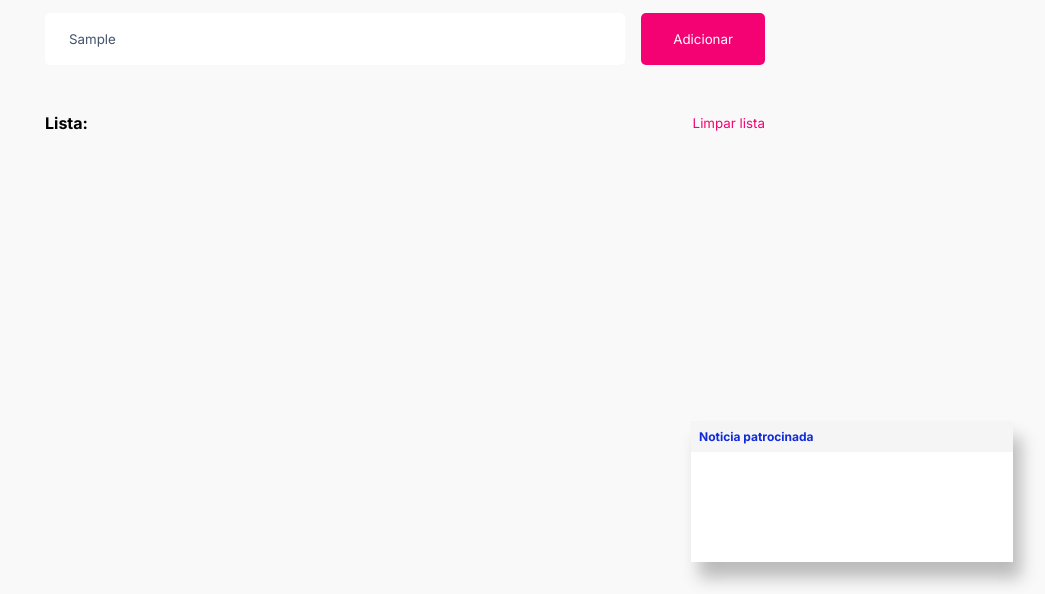
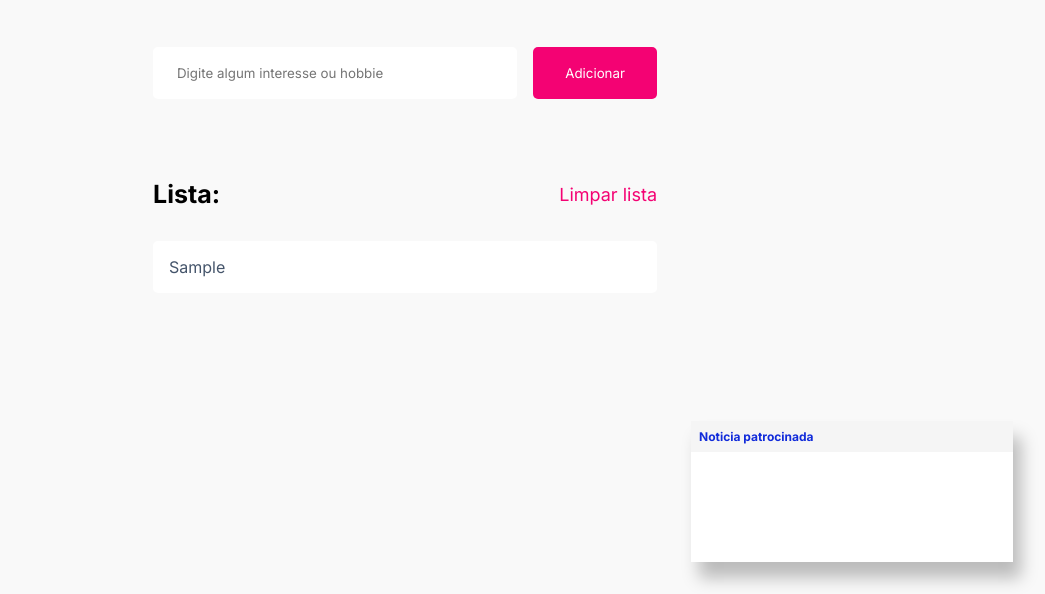
Before and after one commit to pricbnll/listaInteresses, a plain HTML site: page index.html in a window 1280 px wide. Both pictures are taken after typing "Sample" into the empty fields and a click on the button "Adicionar". Shown: the part 206-800 px from the top of the page, without its empty margins (235-1280 px from the left). Drawn offline with Linux system fonts and the light colour scheme; files that its build step writes are made by us from their sources.

Commit message:
feat: Criado lista de interesses

```diff
--- a/index.css
+++ b/index.css
@@ -26,7 +26,7 @@ body {
 
 header {
     margin-top: 64px;
-    margin-bottom: 40px;
+    margin-bottom: 50px;
     display: flex;
     align-items: center;
     justify-content: center;
@@ -36,14 +36,14 @@ header {
 header h1 {
     font-size: 32px;
     color: #44546A;
-    margin-top: 16px;
+    margin-top: 40px;
 }
 
 .form {
     display: flex;
     gap: 16px;
-    margin-bottom: 32px;
-    width: 100%;
+    margin-bottom: 80px;
+    width: 70%;
 }
 
 .form input {
@@ -68,7 +68,7 @@ header h1 {
     filter: brightness(0.8);
 }
 .list {
-    width: 100%;
+    width: 70%;
     max-width: 720px;
     margin: 0 auto;
 }
@@ -76,8 +76,9 @@ header h1 {
 .list div {
     display: flex;
     justify-content: space-between;
-    padding: 16px 0;
+    padding: px 0;
     margin-bottom: 32px;
+    font-size: 25px;
 }
 
 .list div button {
@@ -85,7 +86,9 @@ header h1 {
     border: 0;
     background: transparent;
     cursor: pointer;
+    font-size: 18px;
 }
+
 .list div button:hover {
     filter: brightness(0.8);
 }
@@ -99,6 +102,7 @@ header h1 {
     background: #fff;
     border-radius: 5px;
     color: #44546A;
+    margin-bottom: 20px;
 }
 
 .news {
--- a/index.html
+++ b/index.html
@@ -4,7 +4,7 @@
     <meta charset="UTF-8">
     <meta name="viewport" content="width=device-width, initial-scale=1.0">
     <title>M1S09 [Mini-projeto] - Meus interesses</title>
-    <link rel="stylesheet" href="assets/index.css">
+    <link rel="stylesheet" href="/listaInteresses/index.css">
     <link rel="preconnect" href="https://fonts.googleapis.com">
     <link rel="preconnect" href="https://fonts.gstatic.com" crossorigin>
     <link href="https://fonts.googleapis.com/css2?family=Inter:wght@100..900&display=swap" rel="stylesheet">
@@ -25,8 +25,8 @@
                 <strong>Lista:</strong>
                 <button class="button-clear">Limpar lista</button>
             </div>
-            <ul>
-               <!-- Inclua os interesses aqui -->
+            <ul id="listaInteresses">
+               <!-- Inclua os interesses aqui (li) -->
             </ul>
         </div>
     </main>
--- a/index.js
+++ b/index.js
@@ -1 +1,32 @@
-/** Implemente seu código abaixo. Boa sorte! */
+
+const adicionarInteresse = document.querySelector("input")
+const listaInteresses  = document.querySelector("ul")
+
+const botaoAdicionar = document.querySelector(".button-add")
+
+botaoAdicionar.addEventListener("click", () => {
+    const value = adicionarInteresse.value
+    if (value === "") {
+        alert("Por favor insira um interesse ou hobbie")
+        return;
+    }
+
+    const novoInteresse = document.createElement("li");
+    novoInteresse.textContent = value;
+
+    listaInteresses.appendChild(novoInteresse);
+
+    adicionarInteresse.value = "";
+})
+
+
+
+
+
+
+
+
+/* <div>
+    <strong>Lista:</strong>
+    <button class="button-clear">Limpar lista</button>
+</div> */
```
